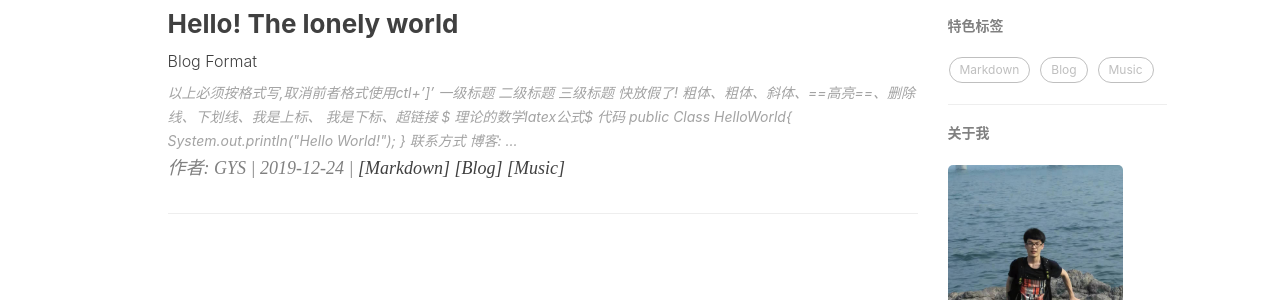
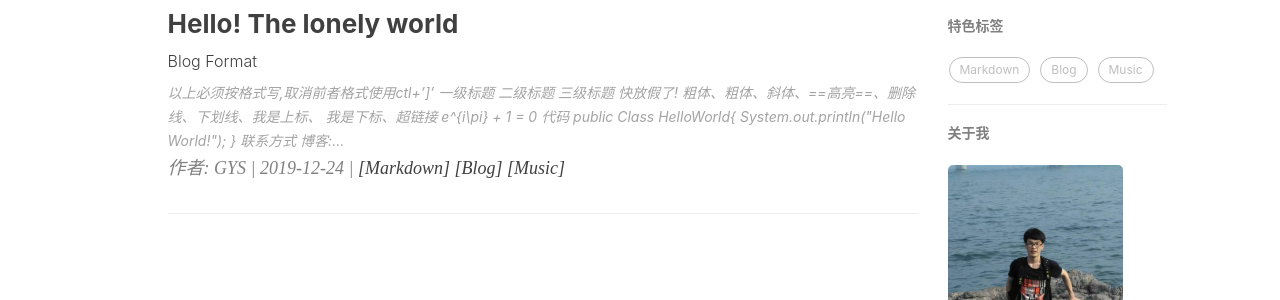
Before and after one commit to Richardurben/Richardurben.github.io, a Jekyll site: the page built from index.html, in a window 1280 px wide. Shown: the part 461-761 px from the top of the page. Built offline with Jekyll 4.4.1, drawn with Linux system fonts in a browser that asks for light colours; nearby versions of some CDN libraries; the list of posts is cut into pages by our own code; comment, search, counter and statistics services are not loaded.

Commit message:
Update 2019-12-24-Hello!-The-lonely-world.md

````diff
--- a/_posts/2019-12-24-Hello!-The-lonely-world.md
+++ b/_posts/2019-12-24-Hello!-The-lonely-world.md
@@ -33,9 +33,10 @@
   ![图片](/img/test-bg.jpg)
 
 
+```math
+e^{i\pi} + 1 = 0
 ```
-$ 理论的数学latex公式$
-```
+
 ## 代码
 ~~~C++
 public Class HelloWorld{
````
